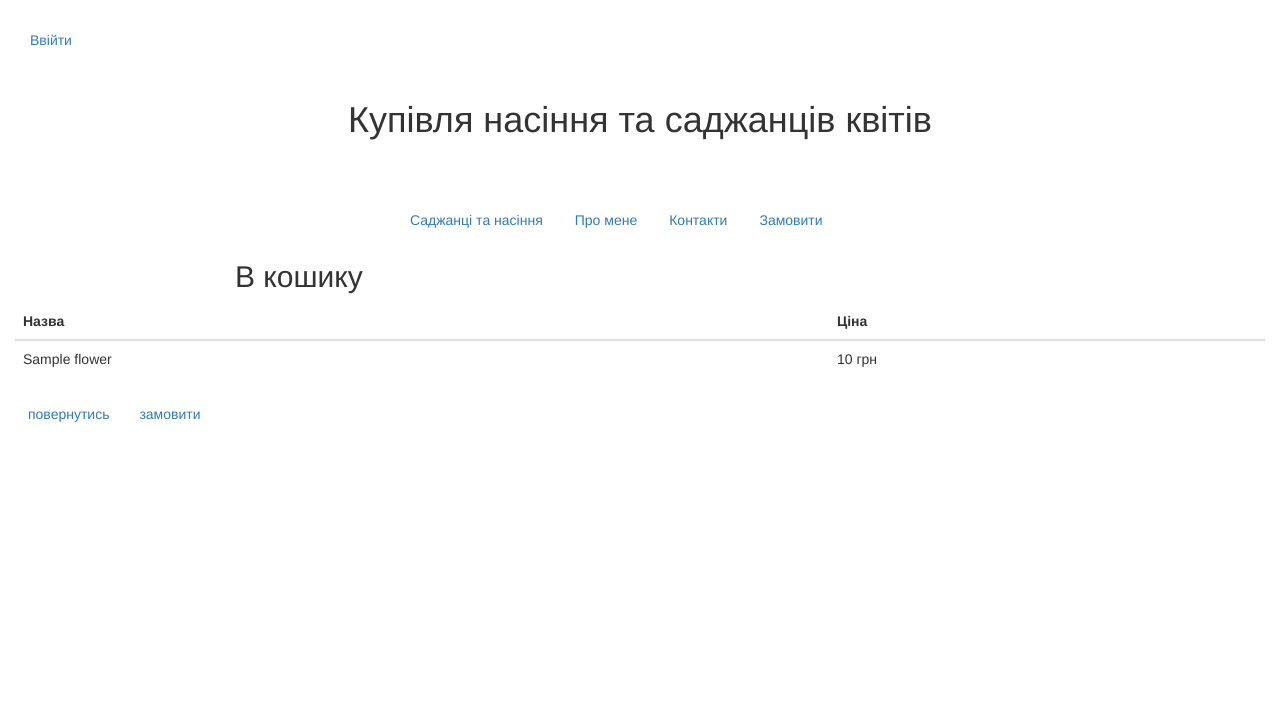
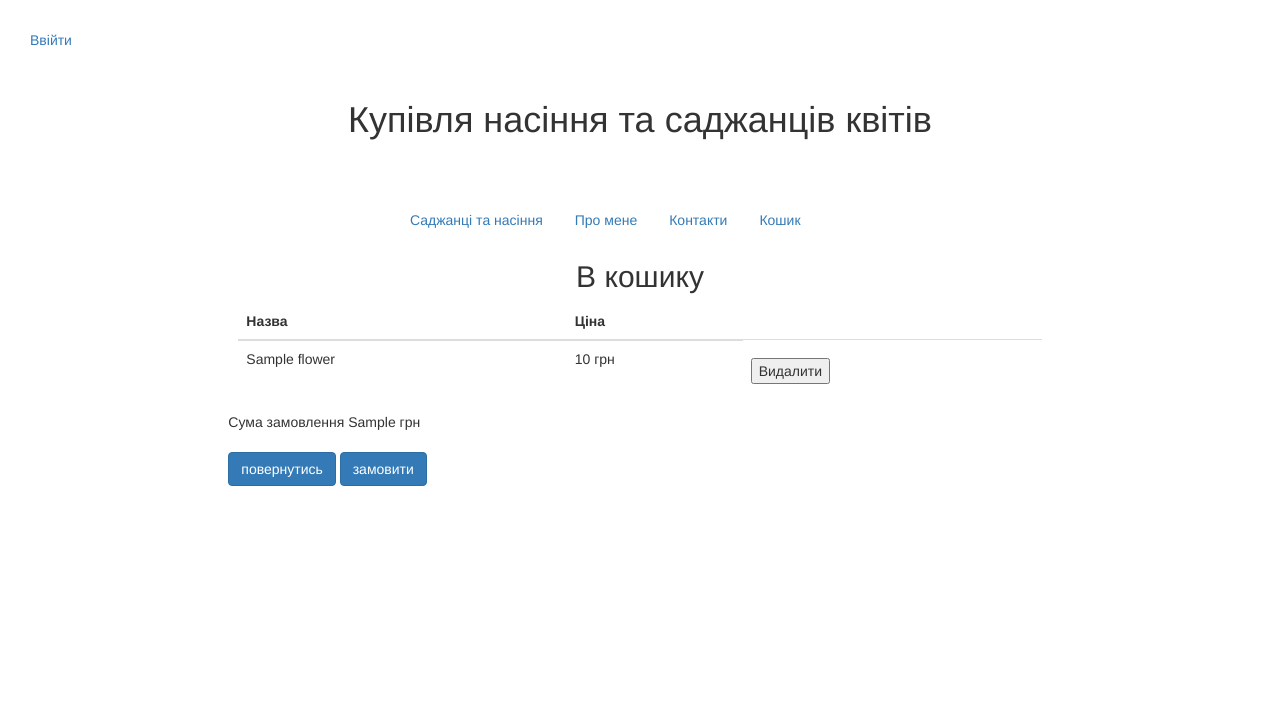
Before and after one commit to smolynets/kvitka_final, a Django app: template shop/templates/shop/basket.html in a window 1280 px wide. Shown: the top 726 px of the page. Run offline with Django 3.2, Linux system fonts and the light colour scheme; the template is opened without the code that fills it: most values are stand-ins (such as "Sample title", 1, 10 or a date in 2020); some libraries are stand-ins or nearby versions.

Commit message:
add external basket page

```diff
--- a/shop/static/css/my.css
+++ b/shop/static/css/my.css
@@ -105,7 +105,7 @@ footer {
 }
 
 #basket_title{
-	margin-left: 220px;
+	text-align: center;
 }
 
 #suma{
@@ -298,7 +298,7 @@ footer {
 	margin-top: 30px;
 }
 
-#suma_form{
+#suma_basket{
 	margin-bottom: 20px;
 }
 
--- a/shop/templates/shop/base.html
+++ b/shop/templates/shop/base.html
@@ -40,7 +40,7 @@
         <li role='presentation' {% if request.path == '/' %}class="active"{% endif %}><a href='{% url 'main' %}'>Саджанці та насіння</a></li>
         <li role='presentation' {% if '/pro_mene' in request.path %}class="active"{% endif %}><a href='{% url 'about' %}'>Про мене</a></li>
         <li role='presentation' {% if '/kontakty' in request.path %}class="active"{% endif %}><a href='{% url 'contacts' %}'>Контакти</a></li>
-        <li role='presentation' {% if '/koshyk' in request.path %}class="active"{% endif %}><a href='{% url 'order_confirm' %}'>Замовити</a></li>
+        <li role='presentation' {% if '/koshyk' in request.path %}class="active"{% endif %}><a href='{% url 'basket' %}'>Кошик</a></li>
         {% if user.is_authenticated %}
         <li role='presentation' {% if '/samovlenya' in request.path %}class="active"{% endif %}><a href='{% url 'orders' %}'>готові замовлення</a></li>
         {% endif %}
--- a/shop/templates/shop/basket.html
+++ b/shop/templates/shop/basket.html
@@ -12,16 +12,13 @@
 
 
 
-<form action="{% url "basket" %}" method="post"
-enctype="multipart/form-data" role="form" class="form-horizontal" id='myform'>
 
-{% csrf_token %}
 
 <h2 id='basket_title'>В кошику</h2>
 
 
 
-<div>
+<div class='row col-xs-8 col-xs-offset-2'>
  <table class="table">
 
   <thead>
@@ -36,19 +33,25 @@ enctype="multipart/form-data" role="form" class="form-horizontal" id='myform'>
   <tr>
    <td>{{ fl.title }}</td>
    <td>{{ fl.price }} грн</td>
+   <td><button class='from_basket' value='{{ fl.lat_title }}'>Видалити
+  </button></td>
    </tr>
   {% endfor %}
   </tbody>
  </table>
  </div>
+ </div>
 
-<div id='basket_button'>
- <a href='{% url 'main' %}' class="btn btn-link">повернутись</a>
- <a href='{% url 'order_confirm' %}' class="btn btn-link">замовити</a>
+<div class="row col-xs-8 col-xs-offset-2">
+<div id='suma_basket'>
+Сума замовлення  {{price_list}} грн
+</div>
 </div>
 
-</form>
-
+<div id='basket_button' class='row col-xs-8 col-xs-offset-2'>
+ <a href='{% url 'main' %}' class="btn btn-primary">повернутись</a>
+ <a href='{% url 'order_confirm' %}' class="btn btn-primary">замовити</a>
+</div>
 
 
 {% else %}
--- a/shop/templates/shop/main.html
+++ b/shop/templates/shop/main.html
@@ -11,7 +11,7 @@
     {% else %}
     <div class="alert alert-warning">
        {% if buy_status %}
-       В кошику {{count}} {{ fl_count }}. <a href='{% url "basket" %}' class="buy_ajax">Переглянути їх?</a>
+       В кошику {{count}} {{ fl_count }}. <a href='{% url "basket" %}' class="">Переглянути їх?</a>
       {% else %}
       Для замовлення будь-ласка натисніть на кнопку "купити", а після цього перейдіть в закладку "кошик", де зможити оформити замовлення!
       {% endif %}
```
Also changed, not shown: shop/templates/shop/order_confirm.html (+0 -26 lines).
